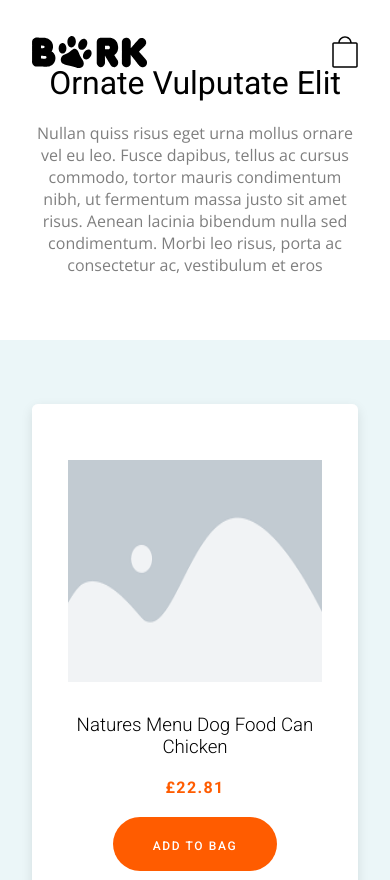
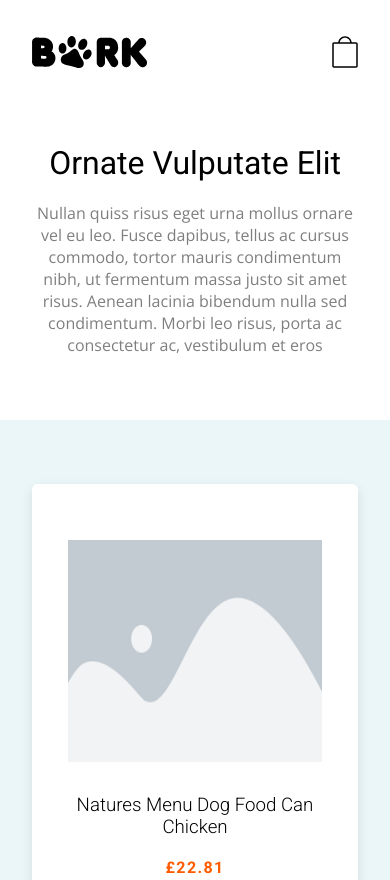
Before and after one commit to ConnorKnight1/IDHL-Technical, a website built with webpack: page src/index.html in a window 390 px wide. Shown: the top 880 px of the page. Built offline with nearby package versions, Linux system fonts and the light colour scheme.

Commit message:
WIP - Responsive updates

```diff
--- a/src/styles/header.scss
+++ b/src/styles/header.scss
@@ -8,6 +8,14 @@
   justify-content: space-between;
   padding: 2.25rem 1.5rem;
   z-index: 50;
+
+  @media (max-width: 767px) {
+    background-color: white;
+  }
+
+  @media (min-width: 768px) {
+    padding: 2rem 2rem;
+  }
 
   @media (min-width: 1024px) {
     padding: 3rem 2.5rem;
@@ -20,7 +28,7 @@
   width: auto;
   display: block;
 
-  @media (min-width: 768px) {
+  @media (min-width: 1024px) {
     height: 3rem;
   }
 
@@ -30,7 +38,7 @@
   height: 2rem;
   width: auto;
 
-  @media (min-width: 768px) {
+  @media (min-width: 1024px) {
     height: 3rem;
   }
 
--- a/src/styles/main.scss
+++ b/src/styles/main.scss
@@ -58,7 +58,7 @@
   padding-left: 2rem;
   padding-right: 2rem;
 
-  @media (min-width: 768px) {
+  @media (min-width: 1024px) {
     padding-left: 4rem;
     padding-right: 4rem;
   }
@@ -71,6 +71,11 @@
 
   &:nth-of-type(1) {
     background-color: white;
+
+    @media (max-width: 768px) {
+      padding-top: 9rem;
+    }
+
   }
 
   &:nth-of-type(2) {
```
